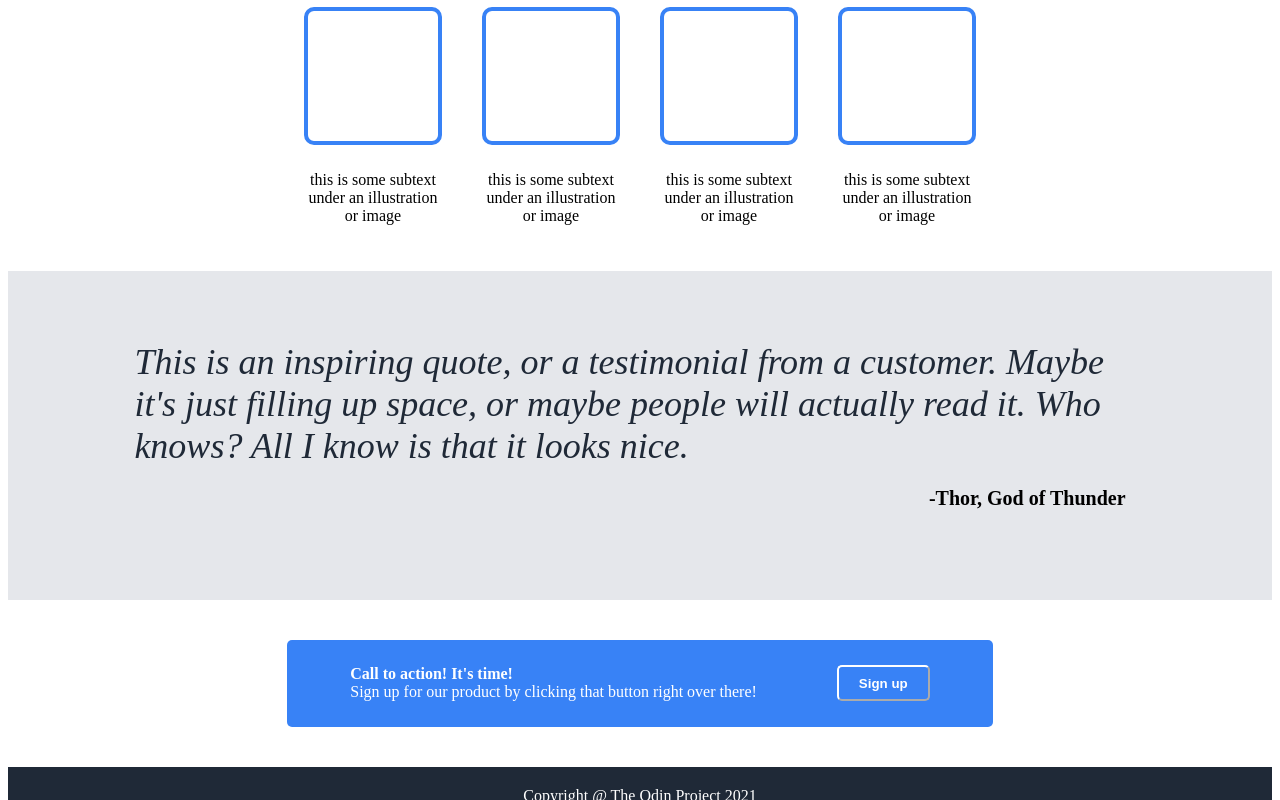
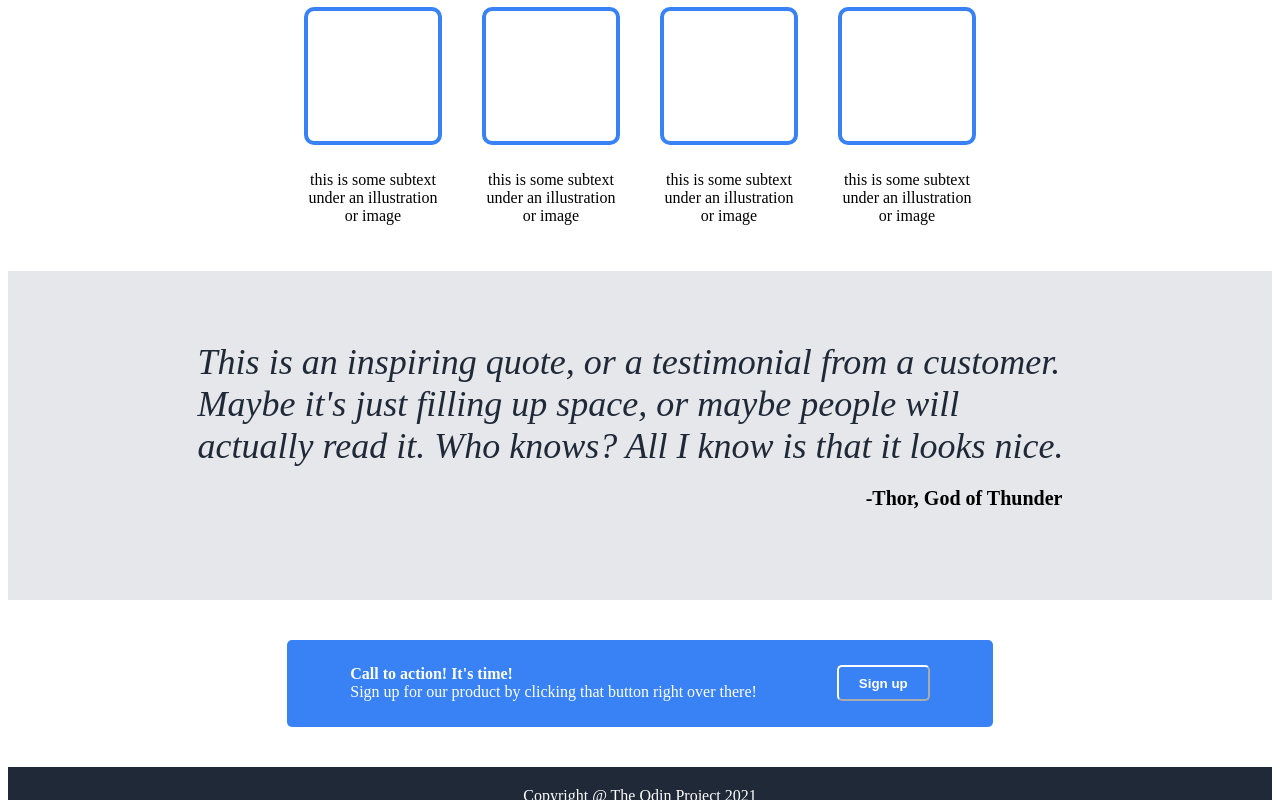
Before and after one commit to pravramidis/landing_page, a plain HTML site: page index.html in a window 1280 px wide. Shown: the part 460-1260 px from the top of the page. Drawn offline with Linux system fonts and the light colour scheme.

Commit message:
Add more margin to the quote

```diff
--- a/styles.css
+++ b/styles.css
@@ -162,8 +162,8 @@ li {
     flex-direction: column;
     gap: 0;
     padding: 70px;
-    padding-left: 10%;
-    padding-right: 10%;
+    padding-left: 15%;
+    padding-right: 15%;
 }
 
 .quote-text {
```
